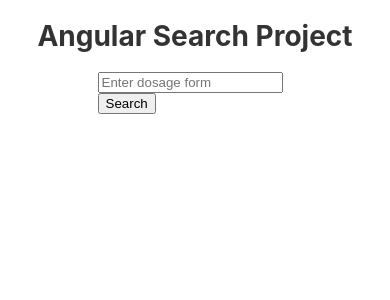
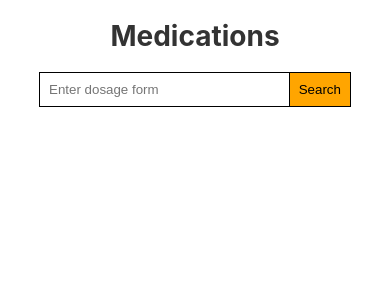
Before and after one commit to eduardarakelyan/angular-search, an Angular app in the folder angular-search-project/: page / in a window 390 px wide. Shown: the top 300 px of the page. Built offline with nearby package versions, Linux system fonts and the light colour scheme.

Commit message:
added media queries and fixed error handling

```diff
--- a/angular-search-project/src/app/components/header/header.component.html
+++ b/angular-search-project/src/app/components/header/header.component.html
@@ -1,5 +1,5 @@
 <header>
     <div class="header-container">
-        <h1>Angular Search Project</h1>
+        <h1>Medications</h1>
     </div>
 </header>
--- a/angular-search-project/src/app/components/home/home.component.css
+++ b/angular-search-project/src/app/components/home/home.component.css
@@ -2,35 +2,30 @@
     width:100vw;
     height: 100vh;
     margin: 0 auto;
-    /* background-color: rgb(241, 241, 241); */
-
     display: flex;
     flex-direction: row;
     flex-wrap:wrap;
     justify-content: space-around;
 }
-/*
-.button-container {
-    display: flex;
-    align-items: center;
-} */
+
+.error-container {
+    width:100vw;
+}
+
+.error {
+    color:red;
+    text-align: center;
+}
 
 .card-container {
-    /* display: flex;
-    flex-direction: row;
-    flex-wrap:wrap; */
-    /* gap: 1rem; */
     height:400px;
     width:400px;
     margin:10px;
-    /* display: inline-block; */
-
  }
 
 .card {
     background-color: #ffa500;
     border:1px #ccc solid;
-    /* height:400px; */
     width:400px;
     padding: 20px;
     border-radius: 10px;
@@ -50,3 +45,44 @@
     background-color: white;
     overflow-y: scroll;
 }
+
+/*
+    desktop: 1200px
+    laptop: 1024px
+    tablet: 768px
+    phone: 480px
+*/
+
+/* responsive phone */
+@media screen and (max-width: 480px) {
+    .card-content {
+      background-color: lightgreen;
+    }
+    .card-container {
+        height:400px;
+        width:400px;
+        margin:10px;
+     }
+
+}
+
+/* responsive TABLETS */
+@media only screen and (min-width: 768px) and (max-width: 1024px) {
+    .card-content {
+      background-color: red;
+    }
+}
+
+/* responsive LAPTOP */
+@media screen and (min-width: 768px) and (max-width:1024px) {
+    .card-content {
+      background-color: blue;
+    }
+}
+
+/* responsive DESKTOP */
+@media screen and (min-width: 1024px) {
+    /* .card-content {
+      background-color: orange;
+    } */
+}
--- a/angular-search-project/src/app/components/home/home.component.html
+++ b/angular-search-project/src/app/components/home/home.component.html
@@ -20,8 +20,8 @@
 
             </div>
         </div>
-        <div *ngIf="errorMessage">
-            {{errorMessage}}
+        <div class="error-container" *ngIf="errorMessage">
+            <p class="error">{{errorMessage}} </p>
         </div>
 
 
--- a/angular-search-project/src/app/components/home/home.component.ts
+++ b/angular-search-project/src/app/components/home/home.component.ts
@@ -1,4 +1,4 @@
-import { Component, OnInit } from '@angular/core';
+import { Component } from '@angular/core';
 import { take } from 'rxjs';
 import { MyDataService } from 'src/app/services/my-data.service';
 
@@ -25,13 +25,13 @@ export class HomeComponent {
   // }
 
   receiveMessage($event:any) {
-    console.log("message: ",$event)
     this.message = $event
     this.myDataService.getData(this.message).pipe(take(1)).subscribe((res:any) => {
       this.myData = res;
       this.errorMessage = ''
       },(error) => {
         console.log(error)
+        this.myData = null;
         this.errorMessage = error;
       })
   }
--- a/angular-search-project/src/app/components/search-bar/search-bar.component.css
+++ b/angular-search-project/src/app/components/search-bar/search-bar.component.css
@@ -1,7 +1,56 @@
 .form-container {
-    width: 50%;
-    display: flex;
-    justify-content: center;
-    align-items: center;
+    width: 30%;
     margin: 0 auto;
 }
+
+.inputSearch {
+    width:80%;
+    padding:9px;
+    border-radius: 0px;
+    border: 1px solid black;
+	border-right: 0;
+}
+
+.submitButton {
+    width:20%;
+    padding:9px;
+    border:1px solid black;
+    background-color: #ffa500;
+}
+
+/* responsive phone */
+@media screen and (max-width: 480px) {
+    .form-container {
+      width:80%;
+    }
+}
+
+@media screen and (min-width: 480px) and (max-width: 768px) {
+    .form-container {
+      width:80%;
+    }
+}
+
+/* responsive TABLETS */
+@media only screen and (min-width: 768px) and (max-width: 1024px) {
+    .form-container {
+        width:60%;
+    }
+    /* .card-content {
+      background-color: red;
+    } */
+}
+
+/* responsive LAPTOP */
+@media screen and (min-width: 768px) and (max-width:1024px) {
+    /* .card-content {
+      background-color: blue;
+    } */
+}
+
+/* responsive DESKTOP */
+@media screen and (min-width: 1024px) {
+    /* .card-content {
+      background-color: orange;
+    } */
+}
--- a/angular-search-project/src/app/components/search-bar/search-bar.component.html
+++ b/angular-search-project/src/app/components/search-bar/search-bar.component.html
@@ -1,6 +1,6 @@
 <div class="form-container">
     <nav>
-        <input type="text" [(ngModel)]="message" name="searchName" placeholder="Enter dosage form">
-        <button (click)="sendMessage()">Search</button>
+        <input class="inputSearch" type="text" [(ngModel)]="message" name="searchName" placeholder="Enter dosage form">
+        <button class="submitButton" (click)="sendMessage()">Search</button>
     </nav>
 </div>
--- a/angular-search-project/src/app/services/my-data.service.ts
+++ b/angular-search-project/src/app/services/my-data.service.ts
@@ -14,7 +14,7 @@ export class MyDataService {
   }
 
   handleError(error:any) {
-    return throwError(error.message || "Server Error");
+    return throwError(error.error.error.message || "Server Error");
   }
 
   postData() {
```
